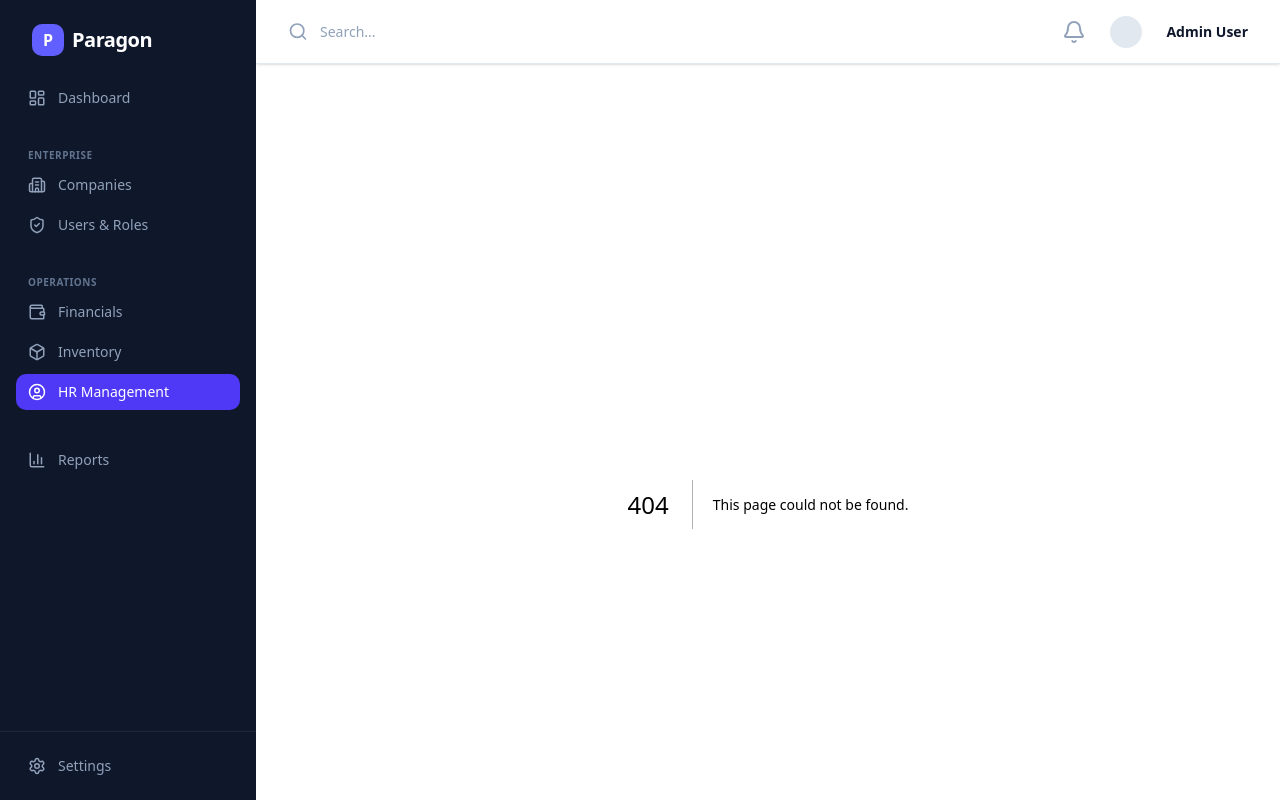
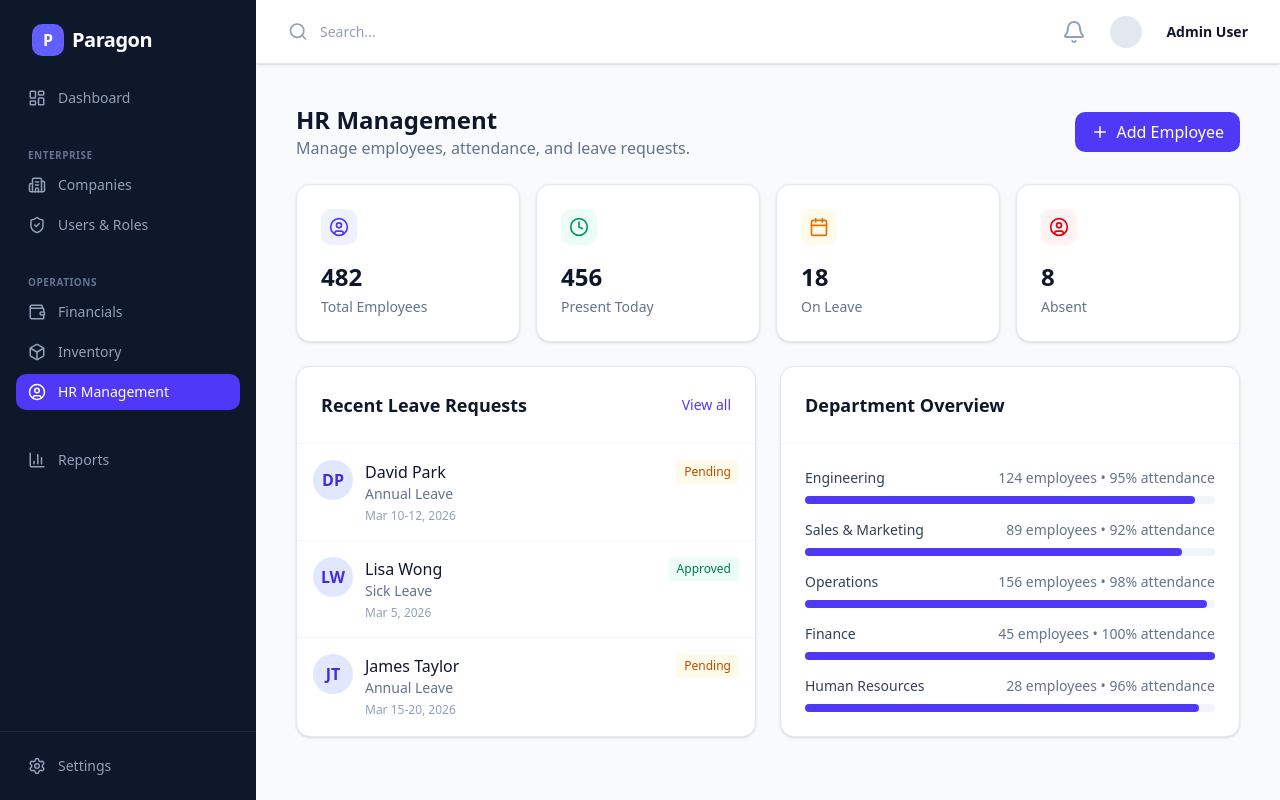
Before and after one commit to Meatycrude/paragon-solutions, a Next.js app in the folder frontend/: page /hr in a window 1280 px wide. Before the commit this address had no page. Built offline with nearby package versions, Linux system fonts and the light colour scheme.

Commit message:
feat: Add inital page for HR

```diff
--- /dev/null
+++ b/frontend/src/app/hr/page.tsx
@@ -0,0 +1,124 @@
+import { UserCircle, Calendar, Clock, Plus } from "lucide-react";
+
+export default function HRPage() {
+    return (
+        <div className="space-y-6">
+            <div className="flex items-center justify-between">
+                <div>
+                    <h1 className="text-2xl font-bold">HR Management</h1>
+                    <p className="text-slate-500">Manage employees, attendance, and leave requests.</p>
+                </div>
+                <button className="bg-indigo-600 text-white px-4 py-2 rounded-lg font-medium hover:bg-indigo-700 transition-colors flex items-center gap-2">
+                    <Plus size={18} />
+                    Add Employee
+                </button>
+            </div>
+
+            {/* HR Stats */}
+            <div className="grid grid-cols-1 gap-4 md:grid-cols-2 lg:grid-cols-4">
+                <div className="bg-white rounded-xl border border-slate-200 p-6 shadow-sm">
+                    <div className="flex items-center justify-between mb-4">
+                        <div className="rounded-lg bg-indigo-50 p-2 text-indigo-600">
+                            <UserCircle size={20} />
+                        </div>
+                    </div>
+                    <h3 className="text-2xl font-bold mb-1">482</h3>
+                    <p className="text-sm text-slate-500">Total Employees</p>
+                </div>
+                <div className="bg-white rounded-xl border border-slate-200 p-6 shadow-sm">
+                    <div className="flex items-center justify-between mb-4">
+                        <div className="rounded-lg bg-emerald-50 p-2 text-emerald-600">
+                            <Clock size={20} />
+                        </div>
+                    </div>
+                    <h3 className="text-2xl font-bold mb-1">456</h3>
+                    <p className="text-sm text-slate-500">Present Today</p>
+                </div>
+                <div className="bg-white rounded-xl border border-slate-200 p-6 shadow-sm">
+                    <div className="flex items-center justify-between mb-4">
+                        <div className="rounded-lg bg-amber-50 p-2 text-amber-600">
+                            <Calendar size={20} />
+                        </div>
+                    </div>
+                    <h3 className="text-2xl font-bold mb-1">18</h3>
+                    <p className="text-sm text-slate-500">On Leave</p>
+                </div>
+                <div className="bg-white rounded-xl border border-slate-200 p-6 shadow-sm">
+                    <div className="flex items-center justify-between mb-4">
+                        <div className="rounded-lg bg-red-50 p-2 text-red-600">
+                            <UserCircle size={20} />
+                        </div>
+                    </div>
+                    <h3 className="text-2xl font-bold mb-1">8</h3>
+                    <p className="text-sm text-slate-500">Absent</p>
+                </div>
+            </div>
+
+            <div className="grid grid-cols-1 gap-6 lg:grid-cols-2">
+                {/* Recent Leave Requests */}
+                <div className="bg-white rounded-xl border border-slate-200 shadow-sm">
+                    <div className="p-6 border-b border-slate-100 flex items-center justify-between">
+                        <h2 className="text-lg font-semibold">Recent Leave Requests</h2>
+                        <button className="text-sm font-medium text-indigo-600 hover:underline">View all</button>
+                    </div>
+                    <div className="divide-y divide-slate-100">
+                        {[
+                            { name: "David Park", type: "Annual Leave", dates: "Mar 10-12, 2026", status: "Pending" },
+                            { name: "Lisa Wong", type: "Sick Leave", dates: "Mar 5, 2026", status: "Approved" },
+                            { name: "James Taylor", type: "Annual Leave", dates: "Mar 15-20, 2026", status: "Pending" },
+                        ].map((request, idx) => (
+                            <div key={idx} className="p-4 hover:bg-slate-50 transition-colors">
+                                <div className="flex items-start justify-between">
+                                    <div className="flex items-start gap-3">
+                                        <div className="h-10 w-10 rounded-full bg-indigo-100 flex items-center justify-center font-semibold text-indigo-700">
+                                            {request.name.split(' ').map(n => n[0]).join('')}
+                                        </div>
+                                        <div>
+                                            <p className="font-medium text-slate-900">{request.name}</p>
+                                            <p className="text-sm text-slate-500">{request.type}</p>
+                                            <p className="text-xs text-slate-400 mt-1">{request.dates}</p>
+                                        </div>
+                                    </div>
+                                    <span className={`px-2 py-1 rounded text-xs font-medium ${
+                                        request.status === 'Approved' ? 'bg-emerald-50 text-emerald-700' : 'bg-amber-50 text-amber-700'
+                                    }`}>
+                                        {request.status}
+                                    </span>
+                                </div>
+                            </div>
+                        ))}
+                    </div>
+                </div>
+
+                {/* Department Overview */}
+                <div className="bg-white rounded-xl border border-slate-200 shadow-sm">
+                    <div className="p-6 border-b border-slate-100">
+                        <h2 className="text-lg font-semibold">Department Overview</h2>
+                    </div>
+                    <div className="p-6 space-y-4">
+                        {[
+                            { name: "Engineering", count: 124, percentage: 95 },
+                            { name: "Sales & Marketing", count: 89, percentage: 92 },
+                            { name: "Operations", count: 156, percentage: 98 },
+                            { name: "Finance", count: 45, percentage: 100 },
+                            { name: "Human Resources", count: 28, percentage: 96 },
+                        ].map((dept) => (
+                            <div key={dept.name}>
+                                <div className="flex items-center justify-between mb-2">
+                                    <span className="text-sm font-medium text-slate-700">{dept.name}</span>
+                                    <span className="text-sm text-slate-500">{dept.count} employees • {dept.percentage}% attendance</span>
+                                </div>
+                                <div className="w-full bg-slate-100 rounded-full h-2">
+                                    <div
+                                        className="bg-indigo-600 h-2 rounded-full transition-all"
+                                        style={{ width: `${dept.percentage}%` }}
+                                    />
+                                </div>
+                            </div>
+                        ))}
+                    </div>
+                </div>
+            </div>
+        </div>
+    );
+}
```
